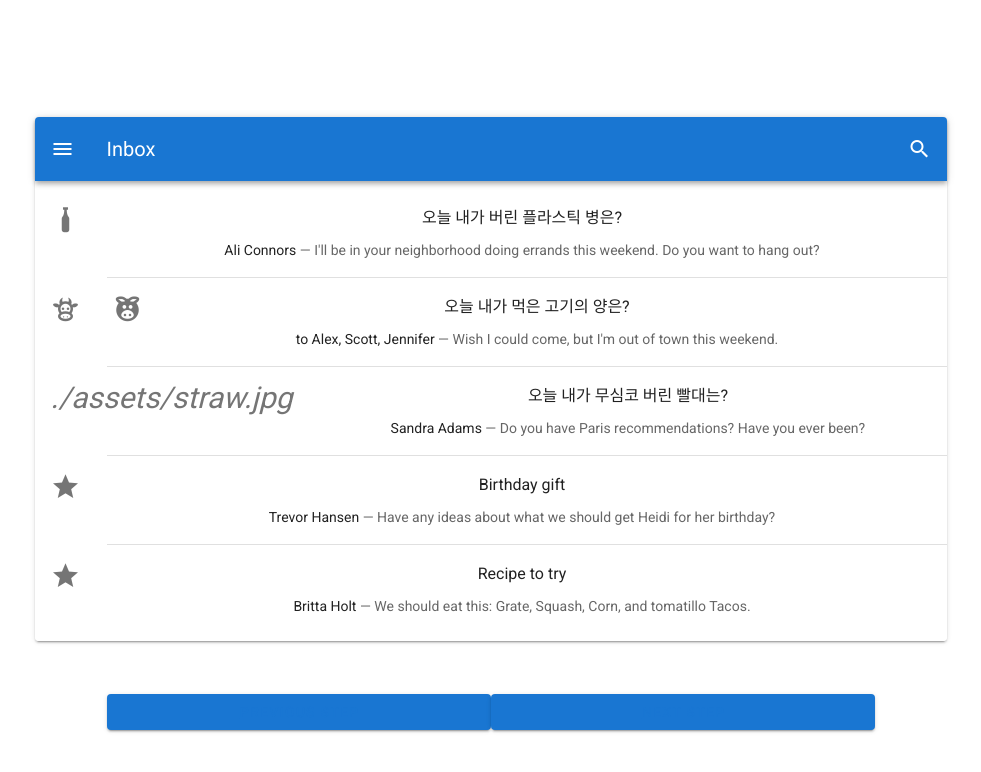
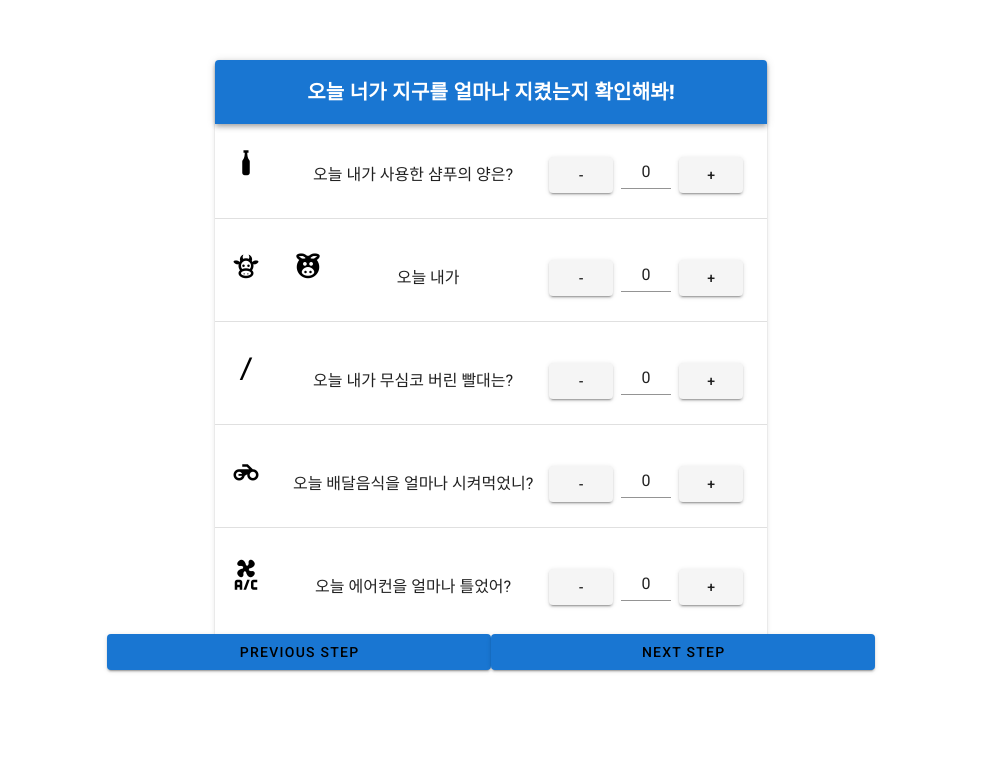
Before and after one commit to HoCG/Earth-Save-Project, a Vue app: page /#/plastic_consume2 in a window 1280 px wide. Shown: the top 772 px of the page, without its empty margins (149-1130 px from the left). Built offline with nearby package versions, Linux system fonts and the light colour scheme.

Commit message:
CSS쓸데없는 사항들 제거

```diff
--- a/src/components/SecondApplication.vue
+++ b/src/components/SecondApplication.vue
@@ -9,14 +9,13 @@
                             text-xs-center="text-xs-center"
                             justify-center="justify-center">
                             <v-toolbar-title>오늘 너가 지구를 얼마나 지켰는지 확인해봐!</v-toolbar-title>
-                            <v-btn icon="icon">
-                                <v-icon>mdi-magnify</v-icon>
-                            </v-btn>
                         </v-layout>
                     </v-toolbar>
-                    <v-list class="justify-center" three-line="three-line">
-                        <template v-for="(item, index) in items">
-                            <v-list-item class="justify-center" :key="item.title">
+                    <v-list
+                        v-for="(item, index) in items"
+                        :key="item.title"
+                        >
+                        <v-list-item>
                             <v-list-item-icon v-for="icons in item.icon" :key="icons">
                                 <v-icon v-text="icons" size="30px"></v-icon>
                             </v-list-item-icon>
@@ -36,7 +35,6 @@
                             </v-card-actions>
                         </v-list-item>
                         <v-divider v-if="index < items.length - 1" :key="index"></v-divider>
-                        </template>
                     </v-list>
                 </v-card>
             </v-card-actions>
@@ -95,4 +93,7 @@
         float: left !important;
         text-align: center !important;
     }
+    input {
+        text-align: center !important;
+    }
 </style>
--- a/src/components/ThirdApprication.vue
+++ b/src/components/ThirdApprication.vue
@@ -1,33 +1,43 @@
 <template>
     <div class="SecondApplication">
         <v-layout row="row" wrap="wrap" width="100%" justify-center="justify-center">
-            <v-card max-width="70%" class="SecondApplication">
-                <v-toolbar color="primary" dark="dark">
-                    <v-app-bar-nav-icon></v-app-bar-nav-icon>
-
-                    <v-toolbar-title>Inbox</v-toolbar-title>
-
-                    <v-spacer></v-spacer>
-
-                    <v-btn icon="icon">
-                        <v-icon>mdi-magnify</v-icon>
-                    </v-btn>
-                </v-toolbar>
-                <v-list three-line="three-line">
-                    <template v-for="(item, index) in items">
-                        <v-divider v-if="item.divider" :key="index" :inset="item.inset"></v-divider>
-                        <v-list-item v-else :key="item.title">
+            <v-card-actions class="justify-center" max-width="70%">
+                <v-card>
+                    <v-toolbar class="title" color="primary" dark="dark">
+                        <v-layout
+                            width="100%"
+                            text-xs-center="text-xs-center"
+                            justify-center="justify-center">
+                            <v-toolbar-title>오늘 너가 지구를 얼마나 지켰는지 확인해봐!</v-toolbar-title>
+                        </v-layout>
+                    </v-toolbar>
+                    <v-list
+                        v-for="(item, index) in items"
+                        :key="item.title"
+                        >
+                        <v-list-item>
                             <v-list-item-icon v-for="icons in item.icon" :key="icons">
                                 <v-icon v-text="icons" size="30px"></v-icon>
                             </v-list-item-icon>
                             <v-list-item-content>
                                 <v-list-item-title v-html="item.title"></v-list-item-title>
-                                <v-list-item-subtitle v-html="item.subtitle"></v-list-item-subtitle>
                             </v-list-item-content>
+                            &nbsp;&nbsp;
+                            <v-card-actions>
+                                <v-btn @click="item.count = subCount(item.count)">-</v-btn>
+                                &nbsp;&nbsp;
+                                <!--{{item.count}}-->
+                                <!--<input v-bind:value="inputText[item.id]" v-on:input="updateInput"
+                                style="width: 30px">-->
+                                <v-text-field class="text-field" v-model="item.count"></v-text-field>
+                                &nbsp;&nbsp;
+                                <v-btn @click="item.count = plusCount(item.count)">+</v-btn>
+                            </v-card-actions>
                         </v-list-item>
-                    </template>
-                </v-list>
-            </v-card>
+                        <v-divider v-if="index < items.length - 1" :key="index"></v-divider>
+                    </v-list>
+                </v-card>
+            </v-card-actions>
         </v-layout>
         <v-btn width="30%" color="primary">
             <router-link to="/plastic_consume1" class="link">Previous Step</router-link>
@@ -39,56 +49,54 @@
 </template>
 
 <script>
+    import JsonData from "../assets/save_earth2.json"
     export default {
-        data: () => ({
-            items: [
-                {
-                    icon: ['mdi-bottle-soda'],
-                    title: '오늘 내가 버린 플라스틱 병은?',
-                    subtitle: `<span class="text--primary">Ali Connors</span> &mdash; I'll be in your neighborhood doing errands this weekend. Do you want to hang out?`
-                }, {
-                    divider: true,
-                    inset: true
-                }, {
-                    icon: [
-                        'mdi-cow', 'mdi-pig'
-                    ],
-                    title: '오늘 내가 먹은 고기의 양은?',
-                    subtitle: `<span class="text--primary">to Alex, Scott, Jennifer</span> &mdash; Wish I could come, but I'm out of town this weekend.`
-                }, {
-                    divider: true,
-                    inset: true
-                }, {
-                    icon: ['./assets/straw.jpg'],
-                    title: '오늘 내가 무심코 버린 빨대는?',
-                    subtitle: '<span class="text--primary">Sandra Adams</span> &mdash; Do you have Paris reco' +
-                            'mmendations? Have you ever been?'
-                }, {
-                    divider: true,
-                    inset: true
-                }, {
-                    icon: ['mdi-star'],
-                    title: 'Birthday gift',
-                    subtitle: '<span class="text--primary">Trevor Hansen</span> &mdash; Have any ideas about ' +
-                            'what we should get Heidi for her birthday?'
-                }, {
-                    divider: true,
-                    inset: true
-                }, {
-                    icon: ['mdi-star'],
-                    title: 'Recipe to try',
-                    subtitle: '<span class="text--primary">Britta Holt</span> &mdash; We should eat this: Gra' +
-                            'te, Squash, Corn, and tomatillo Tacos.'
+        data: () => ({items: JsonData.items, inputText: []}),
+        methods: {
+            subCount(count) {
+                if (count > 0) {
+                    --count;
+                } else {
+                    alert("이런! 0에서 더빼는건 불가능해!");
                 }
-            ]
-        })
+                return count;
+            },
+            plusCount(count) {
+                ++count;
+                return count;
+            }
+        }
     }
 </script>
 
 <style>
+    .title {
+        font-weight: 900 !important;
+        text-align: center !important;
+    }
     .SecondApplication {
+        display: block;
         text-align: center;
         margin-top: 5%;
         margin-bottom: 5%;
     }
+    .link {
+        width: 100% !important;
+        height: 100% !important;
+        color: black !important;
+        text-decoration: none !important;
+    }
+    i {
+        color: black !important;
+    }
+    .text-field {
+        width: 50px;
+    }
+    .Calculator {
+        float: left !important;
+        text-align: center !important;
+    }
+    input {
+        text-align: center !important;
+    }
 </style>
```
Lines whose indentation alone changed are shown as unchanged.
